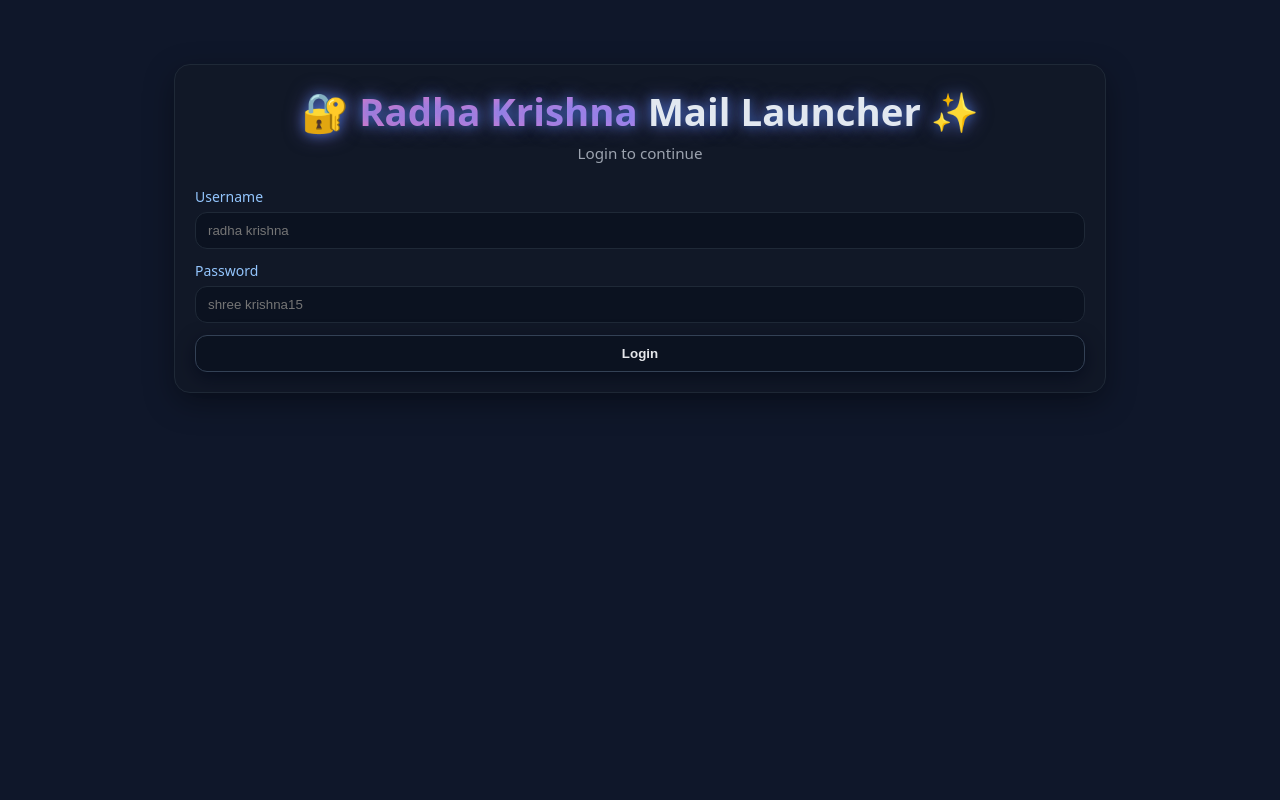
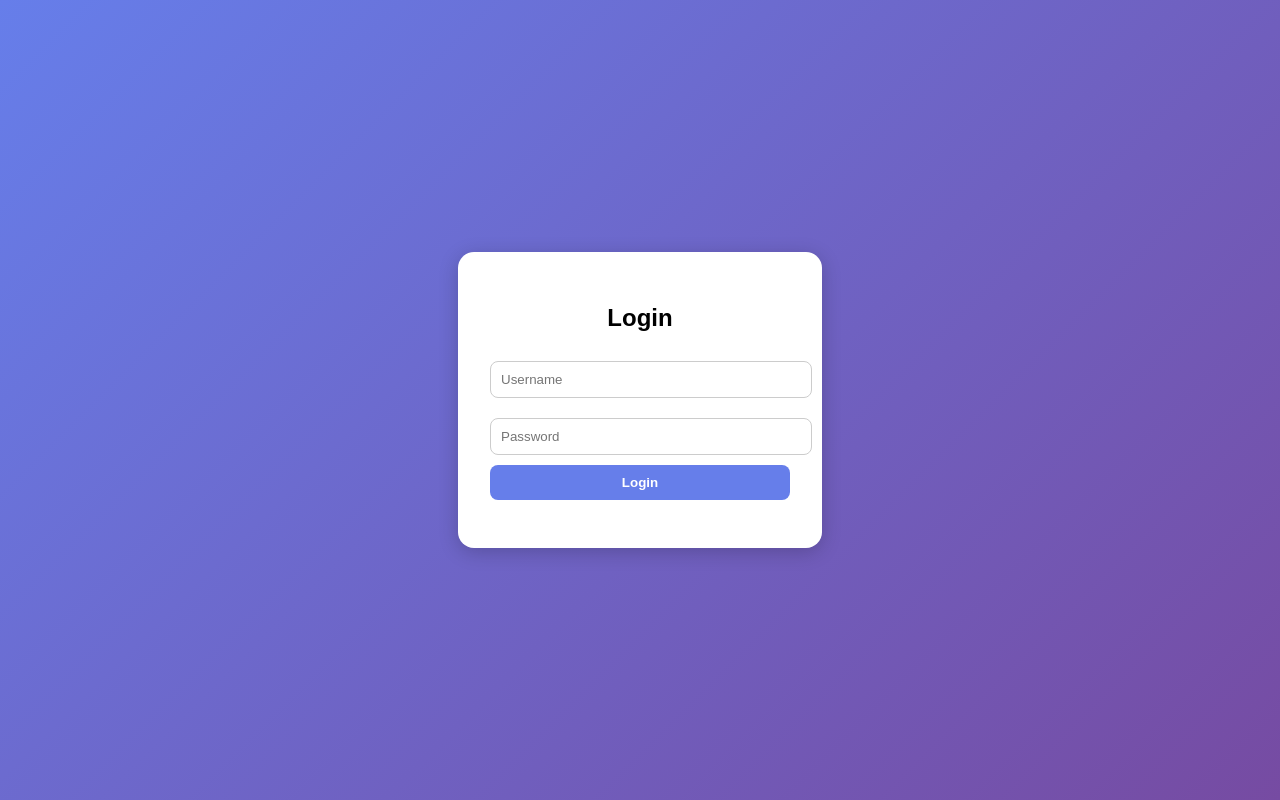
Before and after one commit to deepanshulodhi79-sudo/radha-krishna-mail-launcher, a website: page radha-krishna-mail-launcher-final/public/login.html in a window 1280 px wide. Drawn offline with Linux system fonts and the light colour scheme.

Commit message:
Update login.html

```diff
--- a/radha-krishna-mail-launcher-final/public/login.html
+++ b/radha-krishna-mail-launcher-final/public/login.html
@@ -1,25 +1,42 @@
-<!doctype html>
+<!DOCTYPE html>
 <html lang="en">
 <head>
-  <meta charset="utf-8" />
-  <meta name="viewport" content="width=device-width, initial-scale=1" />
-  <title>Radha Krishna Mail Launcher — Login</title>
-  <link rel="stylesheet" href="/public/style.css" />
+  <meta charset="UTF-8">
+  <title>Radha Krishna Mail Launcher - Login</title>
+  <style>
+    body { font-family: Arial, sans-serif; background: linear-gradient(135deg, #667eea, #764ba2); display: flex; justify-content: center; align-items: center; height: 100vh; margin:0; }
+    .login-box { background: white; padding: 2rem; border-radius: 1rem; box-shadow: 0 4px 20px rgba(0,0,0,0.2); width: 300px; text-align: center; }
+    input { width: 100%; padding: 10px; margin: 10px 0; border: 1px solid #ccc; border-radius: 8px; }
+    button { padding: 10px; width: 100%; border: none; border-radius: 8px; background: #667eea; color: white; font-weight: bold; cursor: pointer; }
+    button:hover { background: #5563c1; }
+  </style>
 </head>
 <body>
-  <div class="container">
-    <div class="card">
-      <div class="app-title">
-        <h1>🔐 <span class="gradient">Radha Krishna</span> Mail Launcher ✨</h1>
-        <p class="subtitle">Login to continue</p>
-      </div>
-      <div class="grid" style="gap: 12px;">
-        <div><label>Username</label><input id="username" placeholder="radha krishna" /></div>
-        <div><label>Password</label><input id="password" type="password" placeholder="shree krishna15" /></div>
-        <div><button id="loginBtn">Login</button></div>
-      </div>
-    </div>
+  <div class="login-box">
+    <h2>Login</h2>
+    <input type="text" id="username" placeholder="Username">
+    <input type="password" id="password" placeholder="Password">
+    <button onclick="login()">Login</button>
+    <p id="msg" style="color:red;"></p>
   </div>
-  <script src="/public/script.js"></script>
+
+  <script>
+    async function login() {
+      const username = document.getElementById('username').value;
+      const password = document.getElementById('password').value;
+
+      const res = await fetch('/api/login', {
+        method: 'POST',
+        headers: { 'Content-Type': 'application/json' },
+        body: JSON.stringify({ username, password })
+      });
+      const data = await res.json();
+      if (data.success) {
+        window.location.href = '/index.html';
+      } else {
+        document.getElementById('msg').innerText = data.message;
+      }
+    }
+  </script>
 </body>
 </html>
```
